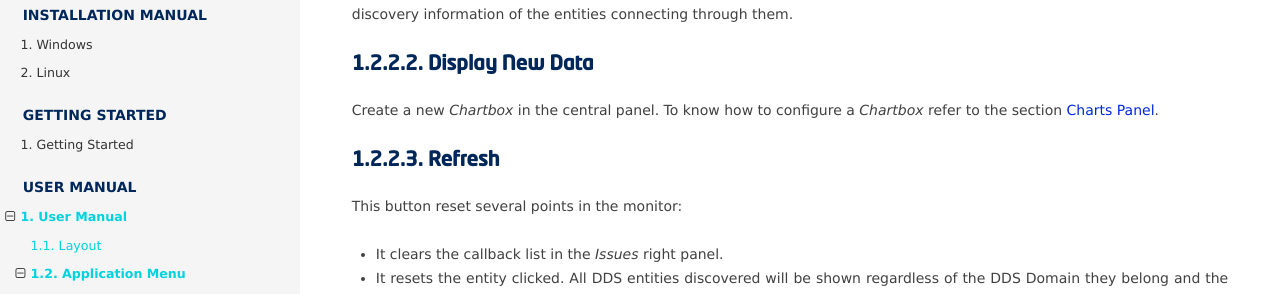
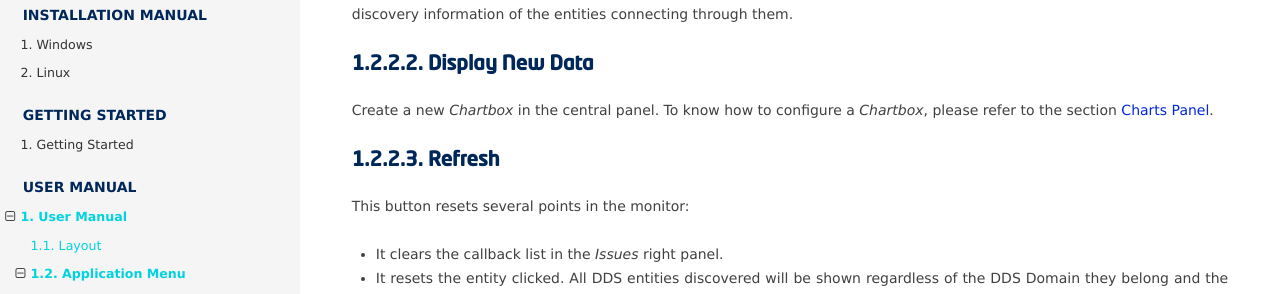
Before and after one commit to eProsima/Fast-DDS-monitor, a Sphinx documentation site: the page built from docs/rst/user_manual/application_menu.rst, in a window 1280 px wide and 900 px high, scrolled down 1178 px. Shown: the part 158-452 px from the top of the window. Built offline with Sphinx 7.4.7 and the Read the Docs theme 2.0.0, drawn with Linux system fonts in a browser that asks for light colours.

Commit message:
Refs #11408: apply changes 2.2
Signed-off-by: jparisu <javierparis@eprosima.com>

```diff
--- a/docs/rst/user_manual/application_menu.rst
+++ b/docs/rst/user_manual/application_menu.rst
@@ -64,13 +64,13 @@ and it will get all the discovery information of the entities connecting through
 Display New Data
 ----------------
 Create a new *Chartbox* in the central panel.
-To know how to configure a *Chartbox* refer to the section :ref:`chart_panel`.
+To know how to configure a *Chartbox*, please refer to the section :ref:`chart_panel`.
 
 .. _refresh_button:
 
 Refresh
 -------
-This button reset several points in the monitor:
+This button resets several points in the monitor:
 
 - It clears the callback list in the *Issues* right panel.
 - It resets the entity clicked.
```
